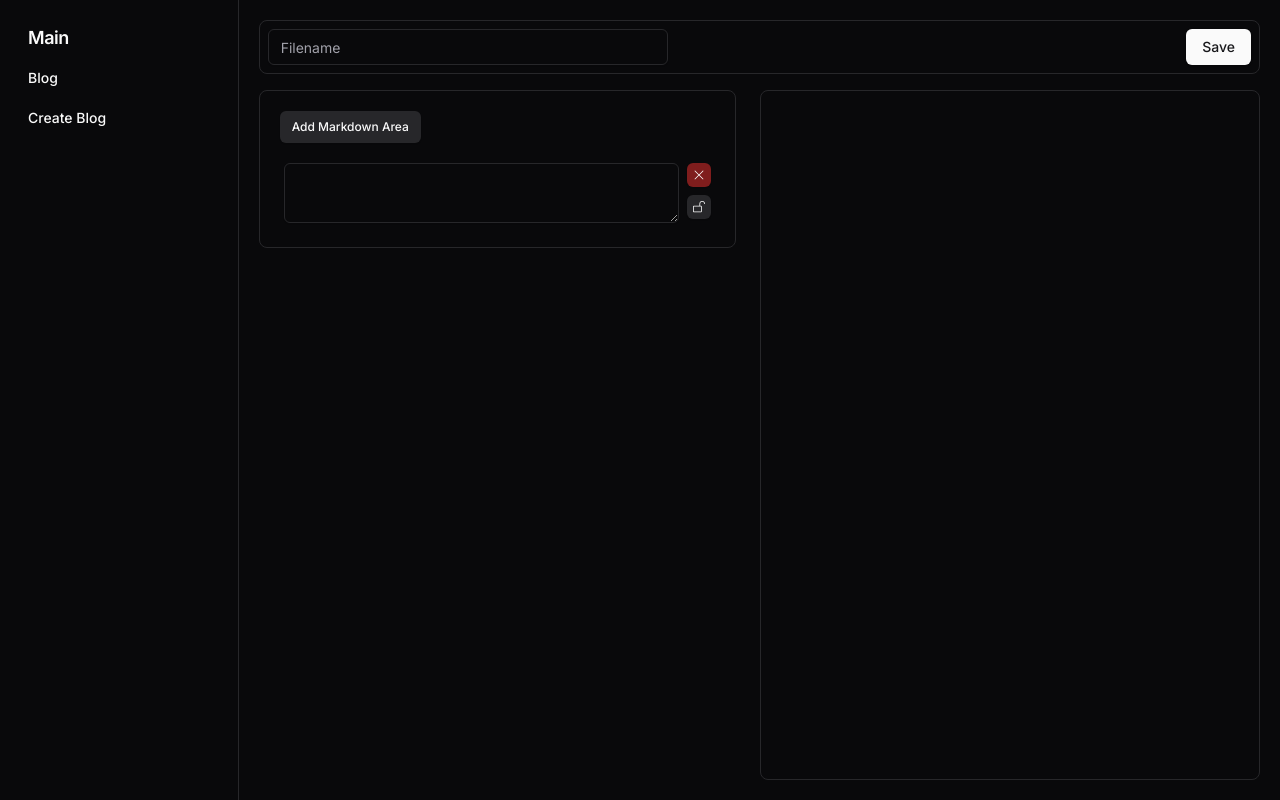
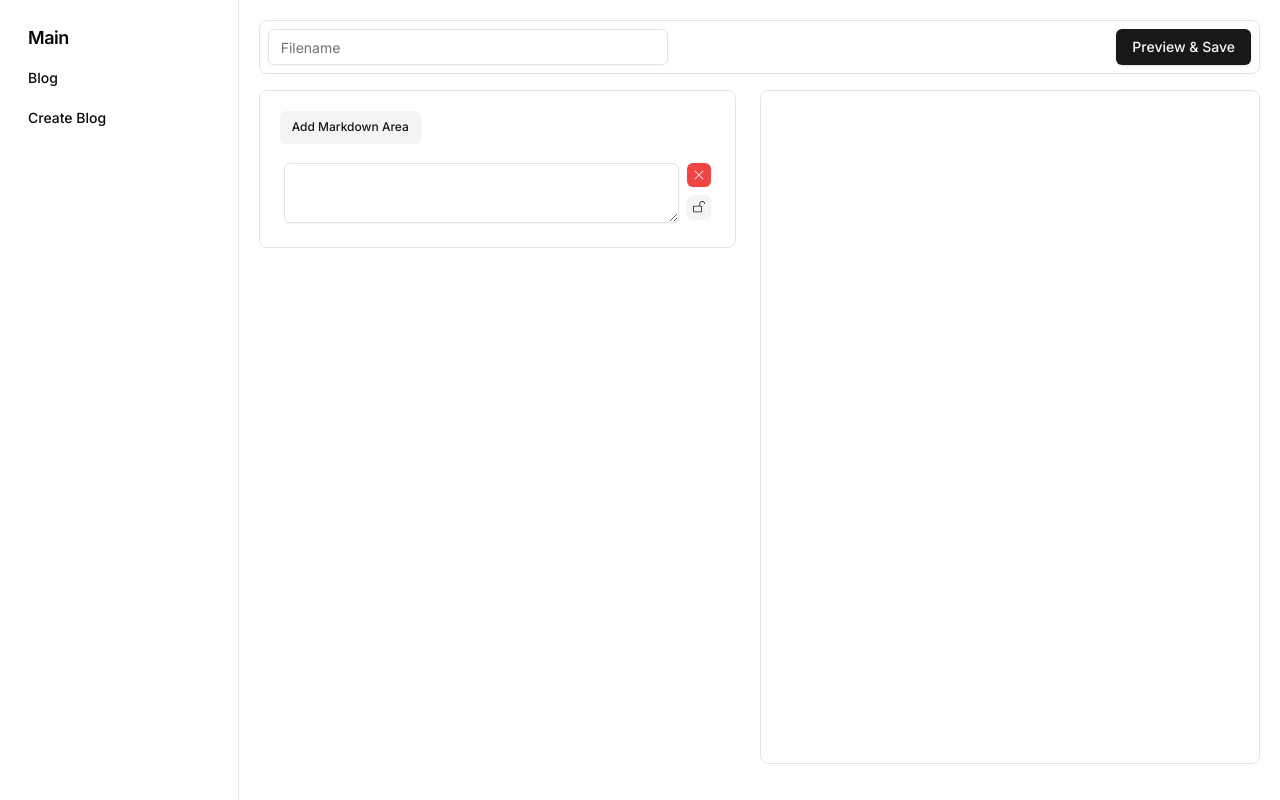
Before and after one commit to buildog-dev/buildog, a Next.js app: page /create-blog in a window 1280 px wide. Built offline with nearby package versions, Linux system fonts and the light colour scheme.

Commit message:
preview modal added
radix ui dialog package added
modal open and save logics

```diff
--- a/package.json
+++ b/package.json
@@ -9,6 +9,7 @@
     "lint": "next lint"
   },
   "dependencies": {
+    "@radix-ui/react-dialog": "^1.0.5",
     "@radix-ui/react-icons": "^1.3.0",
     "@radix-ui/react-menubar": "^1.0.4",
     "@radix-ui/react-scroll-area": "^1.0.5",
--- a/src/app/create-blog/layout.tsx
+++ b/src/app/create-blog/layout.tsx
@@ -1,16 +1,8 @@
-'use client'
+"use client";
 
 import { DndProvider } from "react-dnd";
 import { HTML5Backend } from "react-dnd-html5-backend";
 
-export default function Layout({
-  children,
-}: {
-  children: React.ReactNode;
-}) {
-  return (
-    <DndProvider backend={HTML5Backend}>
-      {children}
-    </DndProvider>
-  );
+export default function Layout({ children }: { children: React.ReactNode }) {
+  return <DndProvider backend={HTML5Backend}>{children}</DndProvider>;
 }
--- a/src/app/create-blog/page.tsx
+++ b/src/app/create-blog/page.tsx
@@ -8,11 +8,13 @@ import remarkGfm from "remark-gfm";
 import { create_UUID } from "@/lib/uuid";
 import { Input } from "@/components/ui/input";
 import { useSearchParams } from "next/navigation";
+import * as Dialog from "@radix-ui/react-dialog";
 
 export default function Page() {
   const [filename, setFilename] = useState<string>();
   const [cards, setCards] = useState<Item[]>([]);
   const query = useSearchParams();
+  const [modalIsOpen, setModalIsOpen] = useState<boolean>(false);
 
   useEffect(() => {
     const qsFilename = query.get("filename");
@@ -71,7 +73,9 @@ export default function Page() {
           placeholder="Filename"
           className="w-[400px]"
         />
-        <Button onClick={save}>Save</Button>
+        <Button onClick={() => setModalIsOpen(!modalIsOpen)}>
+          Preview & Save
+        </Button>
       </div>
       <div className="flex h-full gap-6">
         <div className="w-full space-y-4">
@@ -98,6 +102,32 @@ export default function Page() {
           </article>
         </div>
       </div>
+      <div>
+        <Dialog.Root
+          open={modalIsOpen}
+          onOpenChange={() => setModalIsOpen(!modalIsOpen)}
+        >
+          <Dialog.Portal>
+            <Dialog.Overlay className="fixed inset-0 bg-black-a9" />
+            <Dialog.Content className="bg-white rounded-6px shadow-xl absolute top-1/2 left-1/2 transform -translate-x-1/2 -translate-y-1/2 w-[90vw] max-w-[450px] max-h-[85vh] p-25">
+              <div className=" m-4 flex flex-col gap-4">
+                <Dialog.Title className="font-bold">Preview</Dialog.Title>
+                <div className="overflow-y-auto w-full p-5 border rounded-lg space-y-4 ">
+                  <article className="prose dark:prose-invert">
+                    <Markdown remarkPlugins={[remarkGfm]}>
+                      {cards?.map((item) => item.value + "\n\n").join("")}
+                    </Markdown>
+                  </article>
+                </div>
+                <div className="flex flex-row justify-around">
+                  <Button onClick={() => setModalIsOpen(false)}>Cancel</Button>
+                  <Button onClick={save}>Preview & Save</Button>
+                </div>
+              </div>
+            </Dialog.Content>
+          </Dialog.Portal>
+        </Dialog.Root>
+      </div>
     </div>
   );
 }
--- a/src/app/layout.tsx
+++ b/src/app/layout.tsx
@@ -21,7 +21,7 @@ export default function RootLayout({
       <body className={inter.className}>
         <ThemeProvider
           attribute="class"
-          defaultTheme="dark"
+          defaultTheme="light"
           disableTransitionOnChange
         >
           <div className="bg-background">
```
Also changed, not shown: 1 other file (tests, documents, lock files or other folders).
